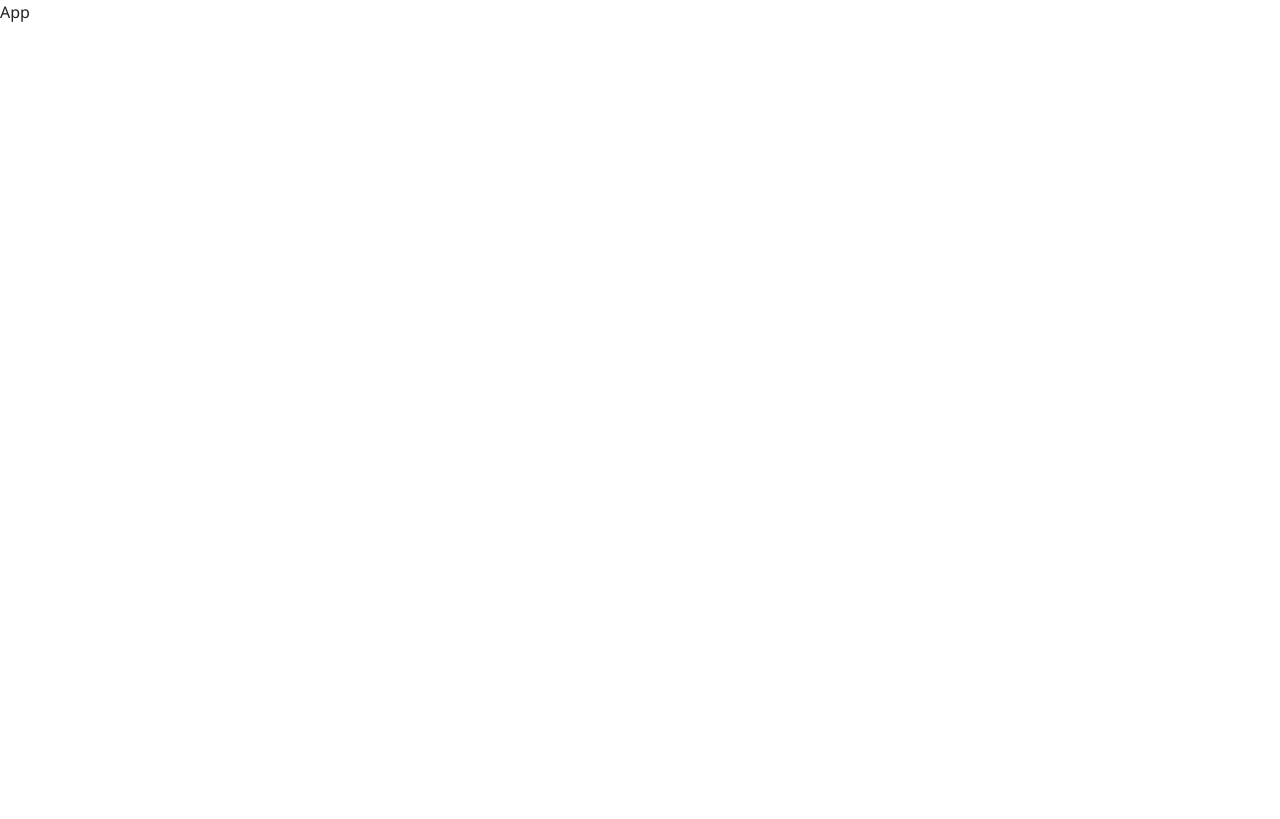
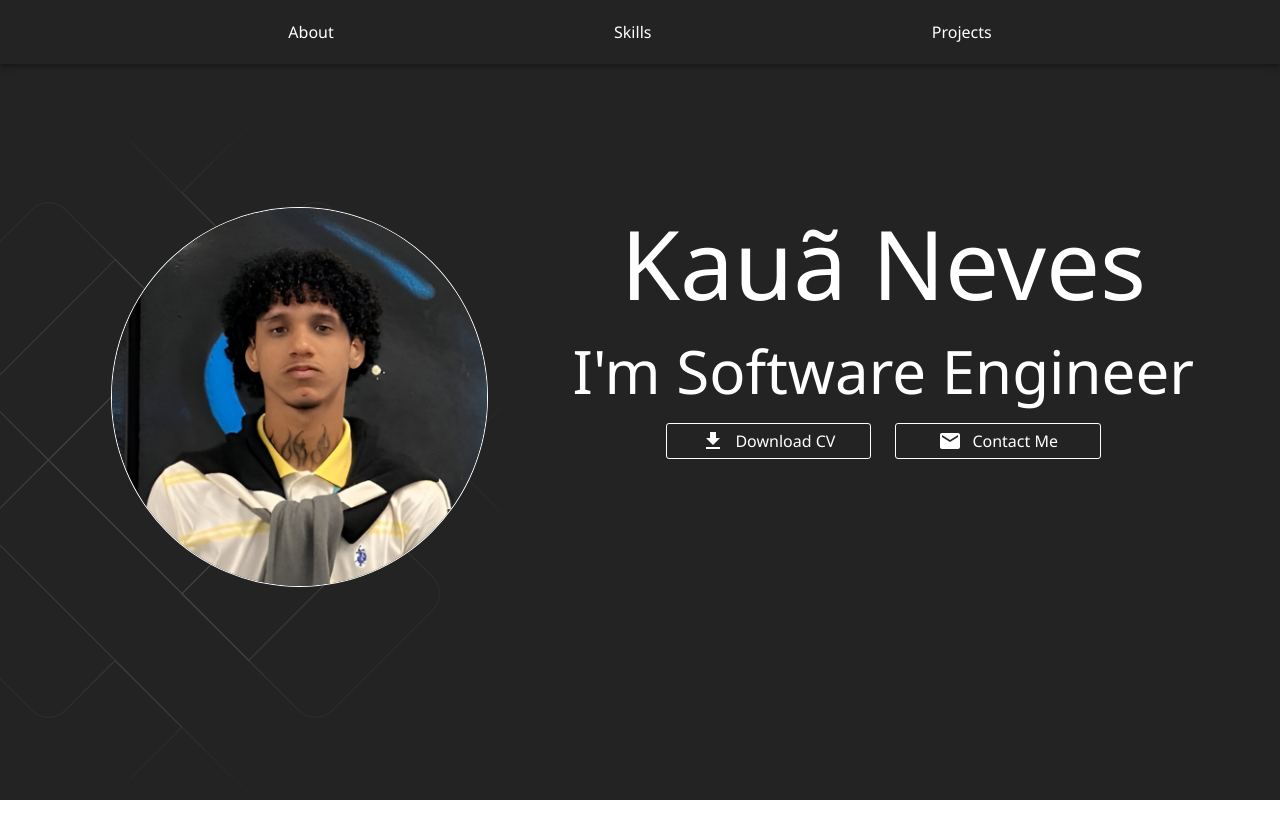
Before and after one commit to DevKneves/Portifolio, a React (Vite) app in the folder my-portifolio/: page / in a window 1280 px wide. Built offline with nearby package versions, Linux system fonts and the light colour scheme.

Commit message:
feat: creates hero component UI

```diff
--- a/my-portifolio/src/App.tsx
+++ b/my-portifolio/src/App.tsx
@@ -1,9 +1,10 @@
+import Home from "./pages/Home/Home"
 
 const App = () => {
 
   return (
     <>
-        App
+        <Home />
     </>
   )
 }
--- /dev/null
+++ b/my-portifolio/src/pages/Home/Home.tsx
@@ -0,0 +1,14 @@
+import NavBar from "../../componants/NavBar/NavBar"
+import Hero from "./sections/Hero/Hero"
+
+const Home = () => {
+
+    return (
+      <>
+          <NavBar />
+          <Hero />
+      </>
+    )
+  }
+
+  export default Home
--- /dev/null
+++ b/my-portifolio/src/pages/Home/sections/Hero/Hero.tsx
@@ -0,0 +1,63 @@
+import { Box, Container, Grid, Typography, styled } from "@mui/material"
+import Avatar from "../../../../assets/img/Avatar.jpg"
+import DownloadIcon from '@mui/icons-material/Download';
+import EmailIcon from '@mui/icons-material/Email';
+import StyledButton from "../../../../componants/StyledButton/Styled.Button";
+import { AnimatedBackground } from "../../../../componants/AnimatedBackground/AnimatedBackground";
+
+const Hero = () => {
+
+    const StyledHero = styled("div")(({theme})=>({
+        backgroundColor: theme.palette.primary.main,
+        height: "100vh",
+        display: "flex",
+        alignItems: "center",
+    }))
+
+    const Styledimg = styled("img")(({theme})=>({
+        width: "80%",
+        borderRadius: "50%",
+        border: `1px solid ${theme.palette.primary.contrastText}`,
+    }))
+
+  return (
+    <>
+    <StyledHero>
+        <Container maxWidth="lg">
+            <Grid container spacing={2}>
+                <Grid item xs={12} md={5}>
+                    <Box position="relative">
+                        <Box position="absolute" width={"150%"} top={-100} right={0}>
+                            <AnimatedBackground />
+                        </Box>
+                        <Box position="relative" textAlign="center">
+                            <Styledimg src={Avatar} />
+                        </Box>
+                    </Box>
+                </Grid>
+                <Grid item xs={12} md={7}>
+                    <Typography color="primary.contrastText" variant="h1" textAlign="center" pb={2}>Kauã Neves</Typography>
+                    <Typography color="primary.contrastText" variant="h2" textAlign="center" pb={2}>I'm Software Engineer</Typography>
+                    <Grid container display="flex" justifyContent="center" spacing={3}>
+                        <Grid item xs={12} md={4} display="flex" justifyContent="center">
+                            <StyledButton>
+                                <DownloadIcon />
+                                <Typography>Download CV</Typography>
+                            </StyledButton>
+                        </Grid>
+                        <Grid item xs={12} md={4} display="flex" justifyContent="center">
+                             <StyledButton>
+                                <EmailIcon />
+                               <Typography>Contact Me</Typography>
+                                </StyledButton>
+                        </Grid>
+                    </Grid>
+                </Grid>
+             </Grid>
+        </Container>
+    </StyledHero>
+    </>
+  )
+}
+
+export default Hero
```
Also changed, not shown: my-portifolio/src/assets/img/Avatar.jpg (added).
